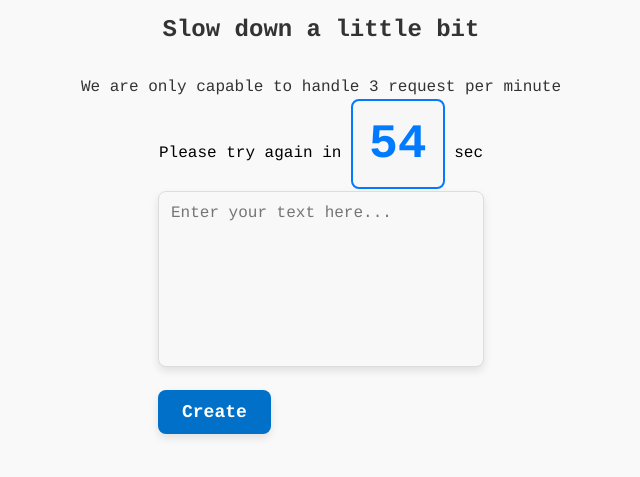
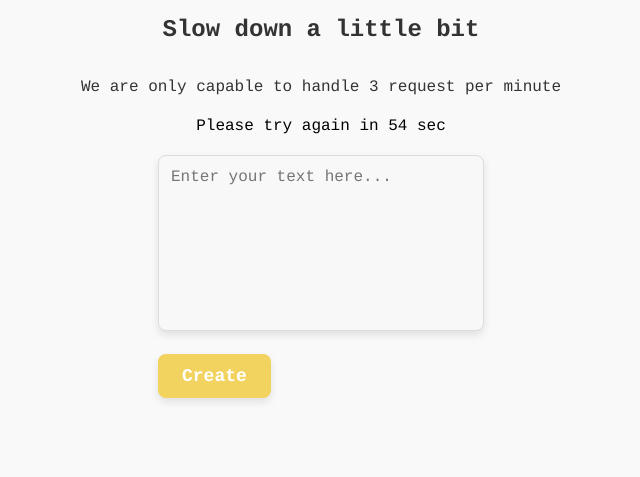
Before and after one commit to Wardason/Word-to-Voc, a Flask app: template templates/error.html in a window 1280 px wide. Shown: the top 477 px of the page, without its empty margins (319-959 px from the left). Run offline with Flask 3, Linux system fonts and the light colour scheme; the template is opened without the code that fills it, so the values that code supplies are empty.

Commit message:
css button color change

```diff
--- a/static/style.css
+++ b/static/style.css
@@ -58,7 +58,7 @@ body {
   font-weight: bold;
   text-decoration: none;
   color: #ffffff;
-  background-color: #0070c9;
+  background-color: #F2D360;
   border-radius: 8px;
   border: none;
   box-shadow: 0 4px 8px rgba(0, 0, 0, 0.1);
@@ -67,22 +67,11 @@ body {
 }
 
 .apple-button:hover {
-  background-color: #005fb2;
+  background-color: #B8A627;
   transform: translateY(-2px);
 }
 
 .apple-button:active {
-  background-color: #004d99;
+  background-color: #D6B12F;
   transform: translateY(0);
 }
-
-
-.timer {
-    font-size: 48px;
-    font-weight: bold;
-    color: #007bff; /* Apple Blue */
-    background-color: #f7f7f7;
-    padding: 16px;
-    border: 2px solid #007bff; /* Apple Blue */
-    border-radius: 8px;
-}
```
